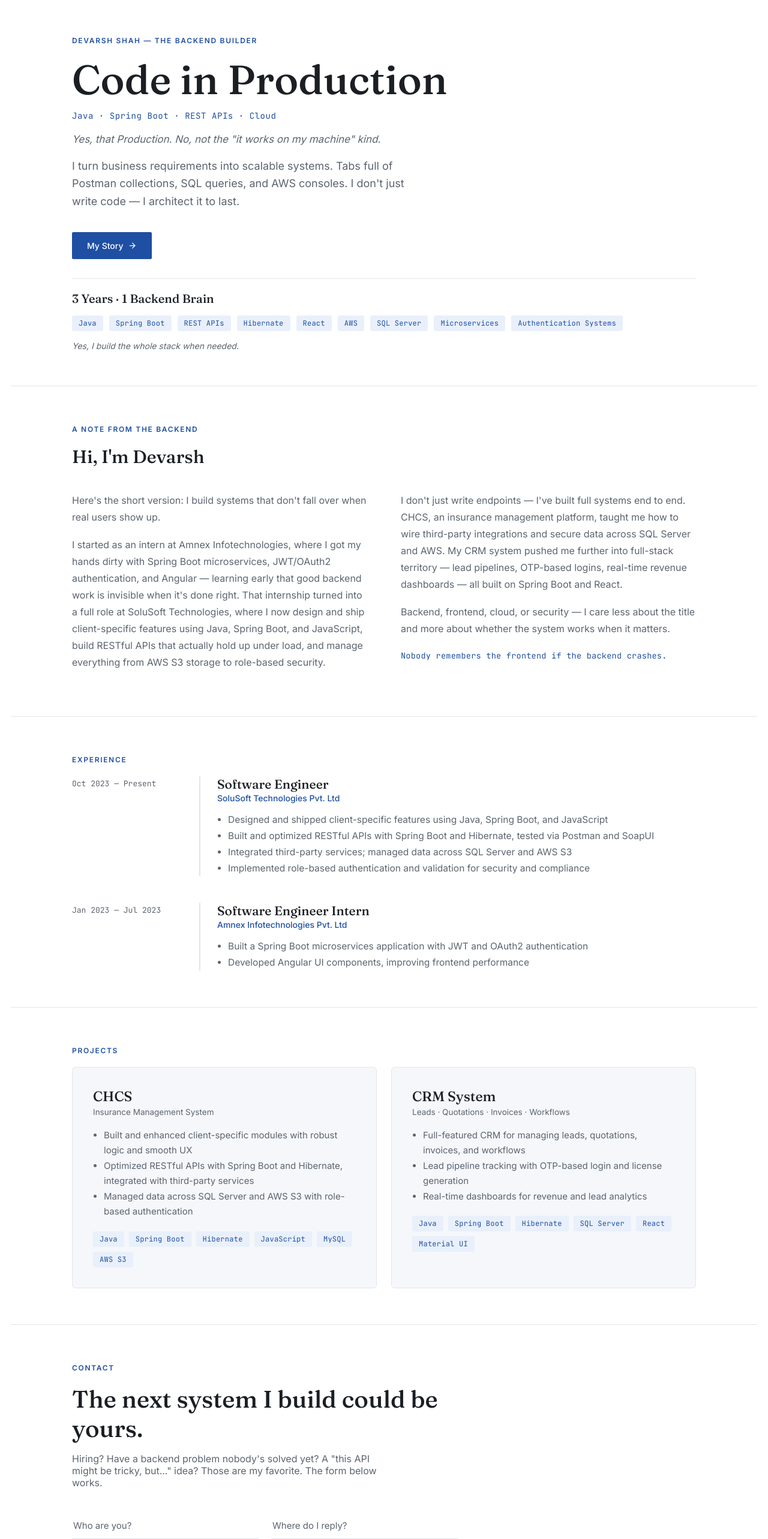
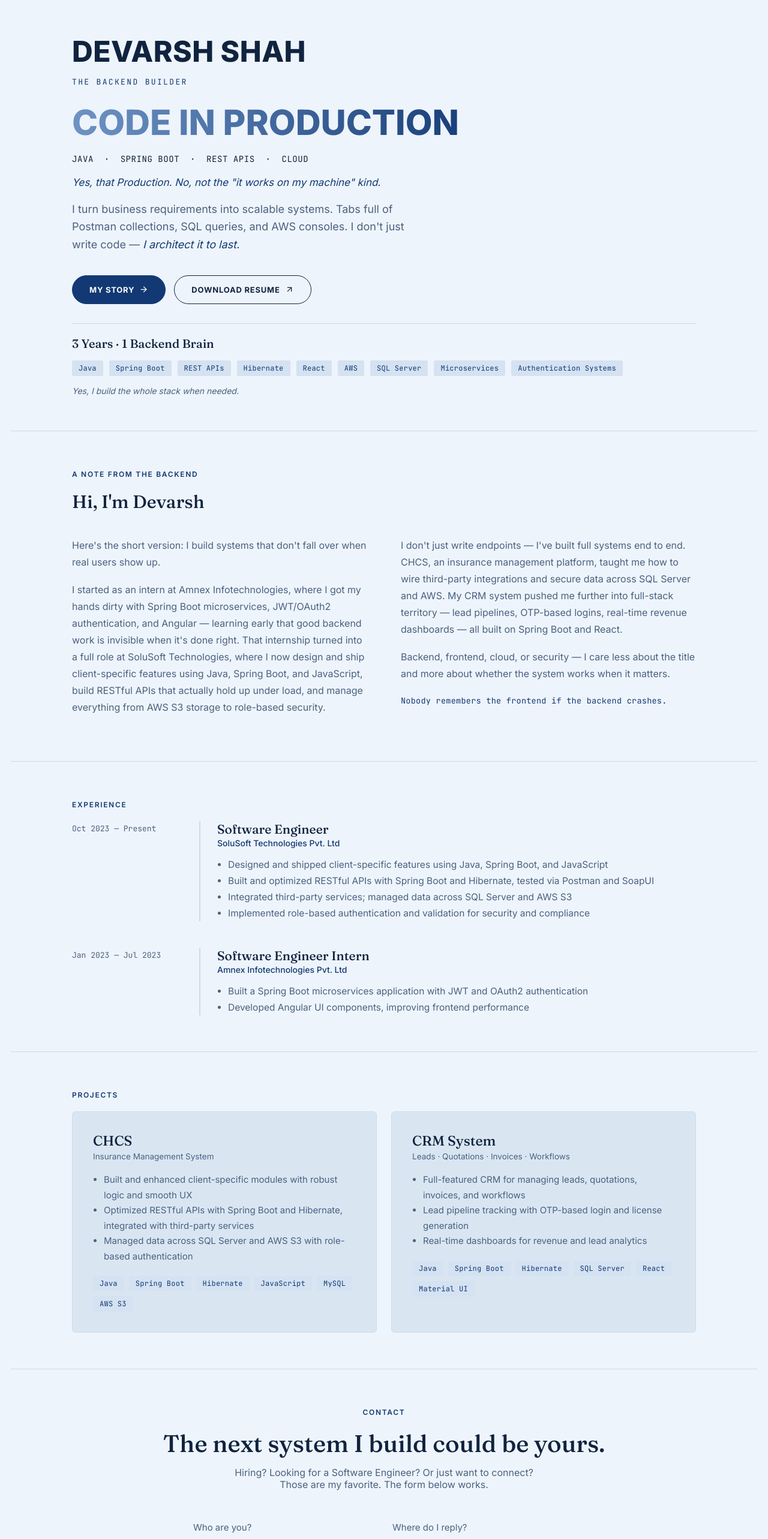
Before and after one commit to Devarsh1029/portfolio, a React (Create React App) app: page / in a window 1280 px wide. Shown: the top 2566 px of the page at 60% size. Built offline with nearby package versions, Linux system fonts and the light colour scheme.

Commit message:
Update DevarshPortfolio.jsx

```diff
--- a/src/DevarshPortfolio.jsx
+++ b/src/DevarshPortfolio.jsx
@@ -1,17 +1,17 @@
 import React, { useState } from "react";
-import { Mail, Phone, ArrowRight } from "lucide-react";
+import { Mail, Phone, ArrowRight, ArrowUpRight } from "lucide-react";
 
 const styles = `
-@import url('https://fonts.googleapis.com/css2?family=Fraunces:opsz,wght@9..144,400;9..144,500;9..144,600&family=Inter:wght@400;500;600&family=JetBrains+Mono:wght@400;500&display=swap');
+@import url('https://fonts.googleapis.com/css2?family=Fraunces:opsz,wght@9..144,400;9..144,500;9..144,600&family=Inter:wght@400;500;600;700;800&family=JetBrains+Mono:wght@400;500&display=swap');
 
 .dv-root {
-  --bg: #FFFFFF;
-  --panel: #F5F7FA;
-  --ink: #1B1F24;
-  --muted: #5C6470;
-  --line: #E2E6EB;
-  --accent: #1E4FA3;
-  --accent-soft: #E9F0FB;
+  --bg: #EEF4FB;
+  --panel: #D9E6F2;
+  --ink: #10233F;
+  --muted: #4A6180;
+  --line: #CBDCEB;
+  --accent: #123974;
+  --accent-soft: #D4E2F2;
   background: var(--bg);
   color: var(--ink);
   font-family: 'Inter', sans-serif;
@@ -38,9 +38,11 @@ const styles = `
 }
 
 .dv-btn {
-  font-size: 14px;
-  font-weight: 500;
-  padding: 13px 24px;
+  font-size: 13px;
+  font-weight: 700;
+  letter-spacing: 0.06em;
+  text-transform: uppercase;
+  padding: 15px 28px;
   border: 1px solid var(--ink);
   color: var(--ink);
   background: transparent;
@@ -49,12 +51,12 @@ const styles = `
   gap: 8px;
   cursor: pointer;
   text-decoration: none;
-  border-radius: 2px;
+  border-radius: 999px;
   transition: background 0.2s, color 0.2s;
 }
 .dv-btn:hover { background: var(--ink); color: var(--bg); }
 .dv-btn.solid { background: var(--accent); color: #fff; border-color: var(--accent); }
-.dv-btn.solid:hover { background: #1a332d; }
+.dv-btn.solid:hover { background: #0c2751; }
 
 .dv-tag {
   font-size: 12px;
@@ -90,6 +92,21 @@ const styles = `
 
 .dv-hr { border: none; border-top: 1px solid var(--line); margin: 40px 0; }
 
+.dv-gradient-text {
+  background: linear-gradient(90deg, #6E93C4, #123974, #6E93C4);
+  background-size: 200% auto;
+  -webkit-background-clip: text;
+  background-clip: text;
+  -webkit-text-fill-color: transparent;
+  color: transparent;
+  animation: dv-gradient-move 6s ease-in-out infinite alternate;
+}
+
+@keyframes dv-gradient-move {
+  0%   { background-position: 0% 50%; }
+  100% { background-position: 200% 50%; }
+}
+
 .dv-top-link {
   color: var(--accent);
   text-decoration: none;
@@ -120,22 +137,30 @@ export default function DevarshPortfolio() {
 
       {/* HERO */}
       <section className="dv-section" style={{ paddingTop: 56, paddingBottom: 44 }}>
-        <span className="dv-eyebrow">Devarsh Shah — The Backend Builder</span>
-        <h1 className="dv-serif" style={{ fontSize: "clamp(38px, 5.4vw, 68px)", fontWeight: 500, lineHeight: 1.1, margin: "0 0 14px", maxWidth: 780 }}>
-          Code in Production
+        <h1 style={{ fontFamily: "'Inter', sans-serif", fontSize: "clamp(30px, 4.4vw, 48px)", fontWeight: 800, letterSpacing: "0.01em", margin: "0 0 8px", color: "var(--ink)" }}>
+          DEVARSH SHAH
         </h1>
-        <p className="dv-mono" style={{ fontSize: 14, color: "var(--accent)", letterSpacing: "0.04em", marginBottom: 20 }}>
-          Java · Spring Boot · REST APIs · Cloud
+        <p className="dv-mono" style={{ fontSize: 13, color: "var(--accent)", letterSpacing: "0.18em", marginBottom: 28 }}>
+          THE BACKEND BUILDER
         </p>
-        <p style={{ fontSize: 17, fontStyle: "italic", color: "var(--muted)", marginBottom: 20 }}>
+
+        <h2 className="dv-gradient-text" style={{ fontFamily: "'Inter', sans-serif", fontSize: "clamp(34px, 4.6vw, 58px)", fontWeight: 800, lineHeight: 1.08, margin: "0 0 20px", maxWidth: 700 }}>
+          CODE IN PRODUCTION
+        </h2>
+
+        <p className="dv-mono" style={{ fontSize: 14, color: "var(--ink)", letterSpacing: "0.04em", marginBottom: 20 }}>
+          JAVA &nbsp;·&nbsp; SPRING BOOT &nbsp;·&nbsp; REST APIS &nbsp;·&nbsp; CLOUD
+        </p>
+        <p style={{ fontSize: 17, fontStyle: "italic", color: "var(--accent)", marginBottom: 20 }}>
           Yes, that Production. No, not the "it works on my machine" kind.
         </p>
         <p style={{ fontSize: 18, color: "var(--muted)", maxWidth: 560, lineHeight: 1.65, marginBottom: 36 }}>
           I turn business requirements into scalable systems. Tabs full of Postman collections,
-          SQL queries, and AWS consoles. I don't just write code — I architect it to last.
+          SQL queries, and AWS consoles. I don't just write code — <span style={{ fontStyle: "italic", color: "var(--accent)" }}>I architect it to last.</span>
         </p>
         <div style={{ display: "flex", gap: 14, flexWrap: "wrap" }}>
           <a className="dv-btn solid" href="#about">My Story <ArrowRight size={15} /></a>
+          <a className="dv-btn" href="/Devarsh's_Resume.pdf" download>Download Resume <ArrowUpRight size={15} /></a>
         </div>
 
         <hr className="dv-hr" style={{ margin: "32px 0 20px" }} />
@@ -273,17 +298,18 @@ export default function DevarshPortfolio() {
       </section>
 
       {/* CONTACT */}
-      <section className="dv-section" id="contact">
+      <section className="dv-section" id="contact" style={{ textAlign: "center" }}>
         <span className="dv-eyebrow">Contact</span>
-        <h2 className="dv-serif" style={{ fontSize: "clamp(28px, 3.6vw, 40px)", fontWeight: 500, margin: "0 0 14px", maxWidth: 620 }}>
+        <h2 className="dv-serif" style={{ fontSize: "clamp(22px, 3.2vw, 40px)", fontWeight: 500, margin: "0 auto 14px", maxWidth: 900, whiteSpace: "nowrap" }}>
           The next system I build could be yours.
         </h2>
-        <p style={{ color: "var(--muted)", fontSize: 16, maxWidth: 540, marginBottom: 40 }}>
-          Hiring? Have a backend problem nobody's solved yet? A "this API might be tricky,
-          but..." idea? Those are my favorite. The form below works.
+        <p style={{ color: "var(--muted)", fontSize: 16, maxWidth: 620, margin: "0 auto 40px" }}>
+          Hiring? Looking for a Software Engineer? Or just want to connect?
+          <br />
+          Those are my favorite. The form below works.
         </p>
 
-        <div style={{ display: "grid", gridTemplateColumns: "1fr 1fr", gap: 24, maxWidth: 640 }} className="dv-grid2">
+        <div style={{ display: "grid", gridTemplateColumns: "1fr 1fr", gap: 24, maxWidth: 640, margin: "0 auto", textAlign: "left" }} className="dv-grid2">
           <input className="dv-input" placeholder="Who are you?" value={form.name} onChange={(e) => setForm({ ...form, name: e.target.value })} />
           <input className="dv-input" placeholder="Where do I reply?" value={form.email} onChange={(e) => setForm({ ...form, email: e.target.value })} />
           <textarea
@@ -296,14 +322,17 @@ export default function DevarshPortfolio() {
           />
         </div>
 
-        <a className="dv-btn solid" href={mailtoHref} style={{ marginTop: 24 }}>Send It <ArrowRight size={15} /></a>
+        <div style={{ textAlign: "left", maxWidth: 640, margin: "0 auto" }}>
+          <a className="dv-btn solid" href={mailtoHref} style={{ marginTop: 24 }}>Send It <ArrowRight size={15} /></a>
+        </div>
 
         <hr className="dv-hr" />
-        <div style={{ marginTop: 20 }}>
+
+<div style={{ marginBottom: 20 }}>
           <a href="#top" className="dv-top-link">Back to the cover ↑</a>
         </div>
-        <div style={{ display: "flex", justifyContent: "space-between", flexWrap: "wrap", gap: 16, fontSize: 14, color: "var(--muted)" }}>
-          <div style={{ display: "flex", gap: 22, flexWrap: "wrap" }}>
+        <div style={{ display: "flex", justifyContent: "center", flexDirection: "column", alignItems: "center", gap: 16, fontSize: 14, color: "var(--muted)" }}>
+          <div style={{ display: "flex", gap: 22, flexWrap: "wrap", justifyContent: "center" }}>
             <span style={{ display: "flex", alignItems: "center", gap: 6 }}><Mail size={14} /> devarshah48@gmail.com</span>
             <span style={{ display: "flex", alignItems: "center", gap: 6 }}><Phone size={14} /> 7984322552</span>
             <a href="https://devarsh1029.github.io" style={{ color: "inherit", display: "flex", alignItems: "center", gap: 6, textDecoration: "none" }}><Mail size={14} /> devarsh1029.github.io</a>
@@ -311,6 +340,8 @@ export default function DevarshPortfolio() {
           </div>
           <span>Devarsh Shah · Backend · Cloud · Systems &nbsp;|&nbsp; © 2026 Devarsh Shah. All rights reserved.</span>
         </div>
+
+
       </section>
     </div>
   );
```
